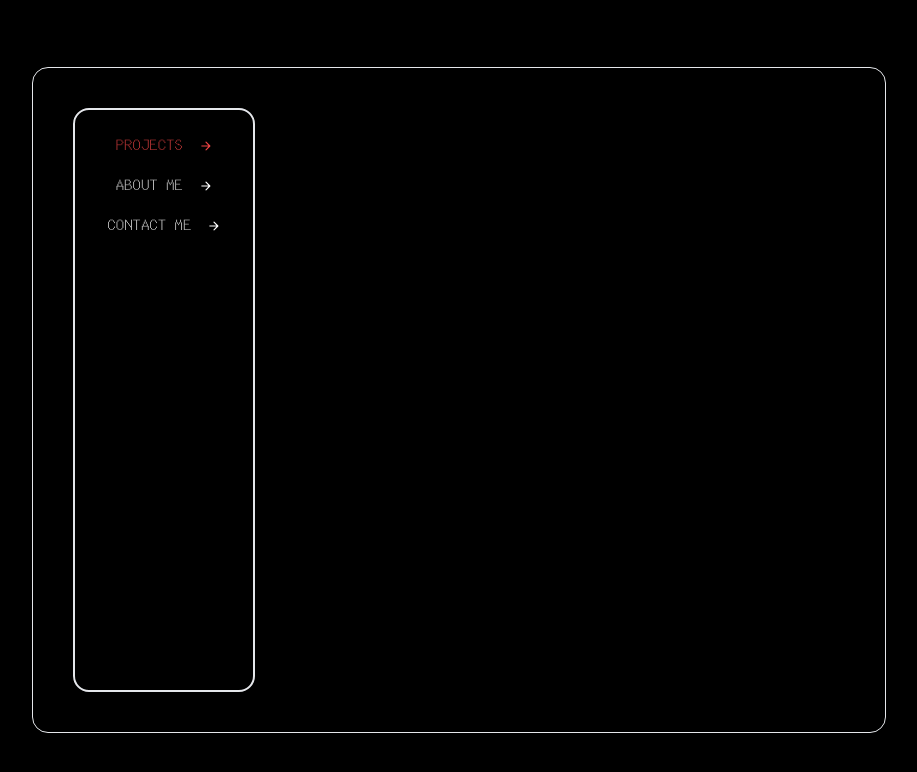
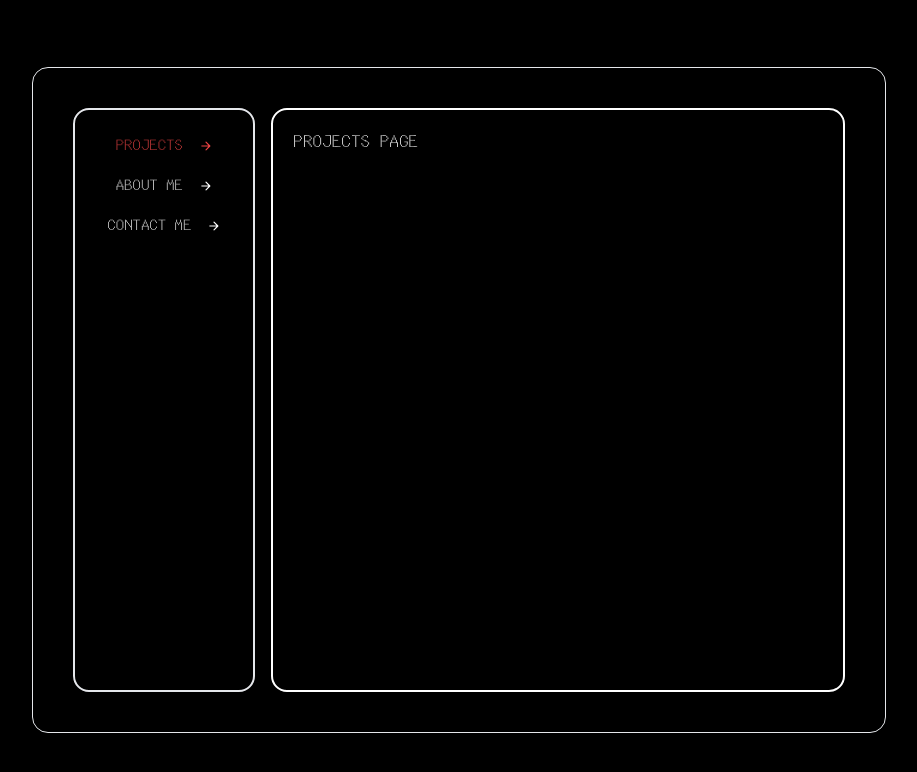
Before and after one commit to Lenninssp/Lennin-portfolio, a Next.js app: page / in a window 1280 px wide. Shown: the top 772 px of the page, without its empty margins (181-1098 px from the left). Built offline with nearby package versions, Linux system fonts and the light colour scheme; what tailwindcss-animated would draw is missing.

Commit message:
feat: content router and content frame

```diff
--- a/src/app/page.tsx
+++ b/src/app/page.tsx
@@ -3,15 +3,14 @@
 import { Input } from "@/components/ui/input";
 import { Sidebar } from "@/components/sidebar";
 import { useState } from "react";
+import { ContentRouter } from "@/components/content";
 
 const Home = () => {
 
   return (
-    <div className=" w-full flex flex-row">
+    <div className=" w-full flex flex-row gap-4">
       <Sidebar />
-      <div className=" flex">
-
-      </div>
+      <ContentRouter />
     </div>
   )
 }
--- a/src/components/about-me/index.tsx
+++ b/src/components/about-me/index.tsx
@@ -0,0 +1,9 @@
+import { ContentFrame } from "../content/content-frame"
+
+export const AboutMe = () => {
+  return (
+    <ContentFrame>
+      About me page
+    </ContentFrame>
+  )
+}
--- a/src/components/contact/index.tsx
+++ b/src/components/contact/index.tsx
@@ -0,0 +1,9 @@
+import { ContentFrame } from "../content/content-frame"
+
+export const Contact = () => {
+  return (
+    <ContentFrame>
+      Contact page
+    </ContentFrame>
+  )
+}
--- /dev/null
+++ b/src/components/content/content-frame.tsx
@@ -0,0 +1,13 @@
+import { cn } from "@/lib/utils";
+
+interface ContentFrameProps {
+  className?: string;
+  children?: React.ReactNode;
+}
+export const ContentFrame = ({ className, children}: ContentFrameProps) => {
+  return (
+    <div className={cn("rounded-2xl border-2 border-white p-5 flex w-full h-full", className)}>
+      {children}
+    </div>
+  )
+}
--- /dev/null
+++ b/src/components/content/index.tsx
@@ -0,0 +1,23 @@
+import { usePageContext } from "@/contexts/selected-page"
+import { PagesEnum } from "@/enums/pages"
+import { Projects } from "../projects";
+import { AboutMe } from "../about-me";
+import { Contact } from "../contact";
+
+export const ContentRouter = () => {
+  const { selectedPage} = usePageContext()
+
+  switch (selectedPage) {
+    case PagesEnum.PROJECTS:
+      return <Projects />
+      break;
+
+    case PagesEnum.ABOUT_ME:
+      return <AboutMe />
+      break;
+
+    case PagesEnum.CONTACT:
+      return <Contact />
+      break;
+  }
+}
--- a/src/components/projects/index.tsx
+++ b/src/components/projects/index.tsx
@@ -0,0 +1,9 @@
+import { ContentFrame } from "../content/content-frame"
+
+export const Projects = () => {
+  return (
+    <ContentFrame>
+      Projects page
+    </ContentFrame>
+  )
+}
```
